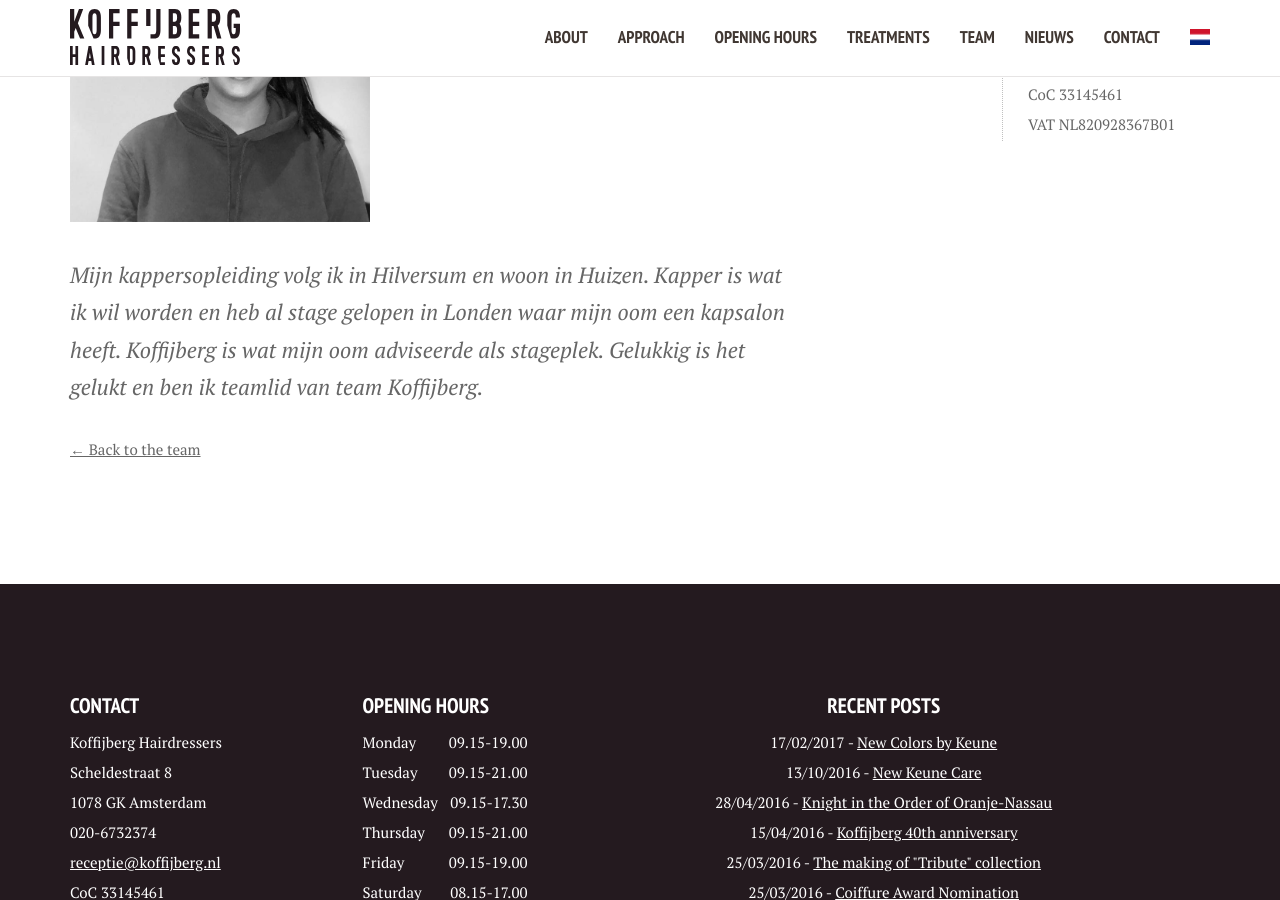
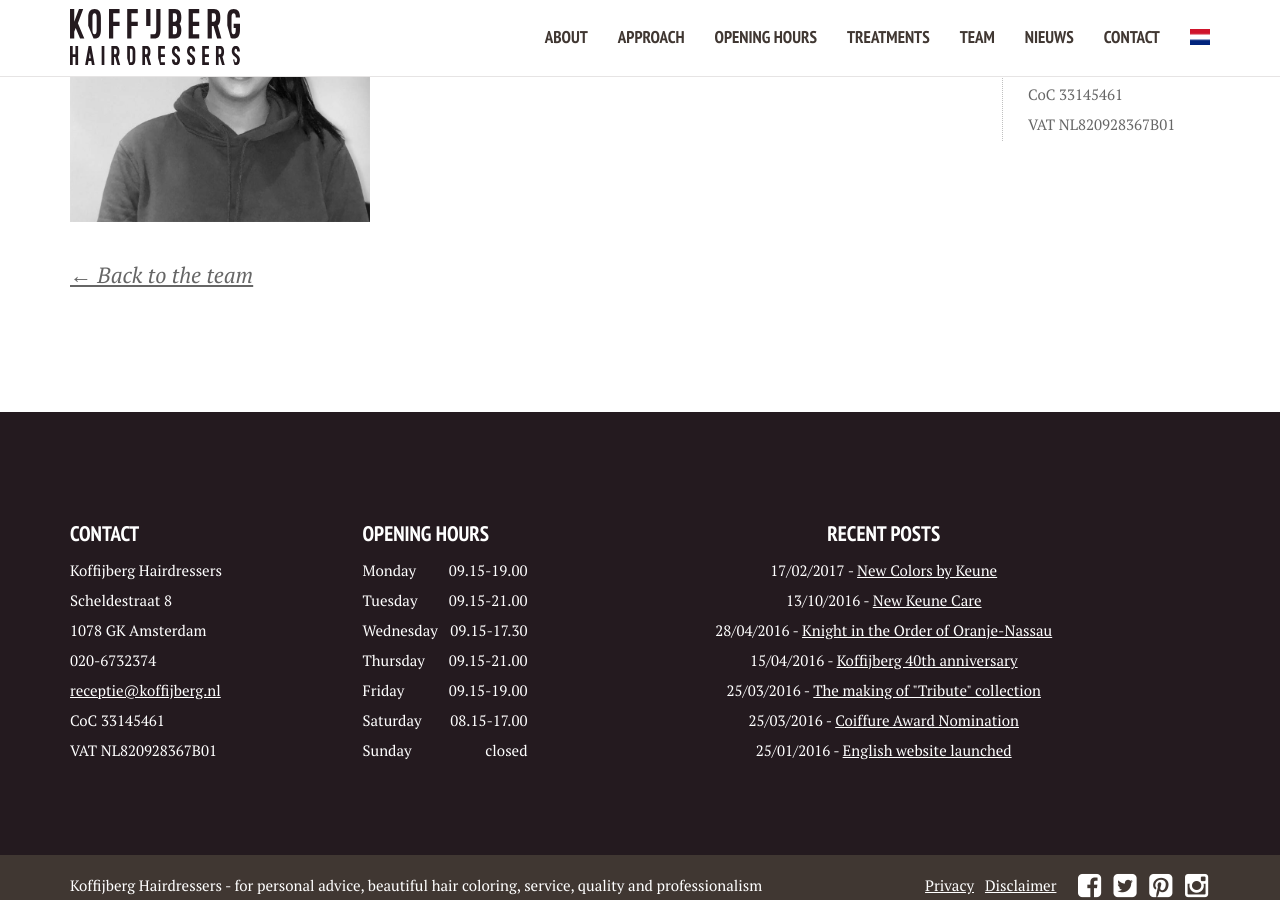
Before and after one commit to xuantiep/koffijberghairdressers, a Jekyll site: the page built from _members/elena.md, in a window 1280 px wide and 900 px high, scrolled down 570 px. Built offline with Jekyll 4.4.1, drawn with Linux system fonts in a browser that asks for light colours.

Commit message:
Updated '_members/elena.md' via CloudCannon

```diff
--- a/_members/elena.md
+++ b/_members/elena.md
@@ -5,6 +5,3 @@ image: /img/profielfotos/IMG_0360_0000s_0013_Layer 4.jpg
 functie: Junior-Stylist
 order: 24
 ---
-
-
-Mijn kappersopleiding volg ik in Hilversum en woon in Huizen. Kapper is wat ik wil worden en heb al stage gelopen in Londen waar mijn oom een kapsalon heeft. Koffijberg is wat mijn oom adviseerde als stageplek. Gelukkig is het gelukt en ben ik teamlid van team Koffijberg.
```
